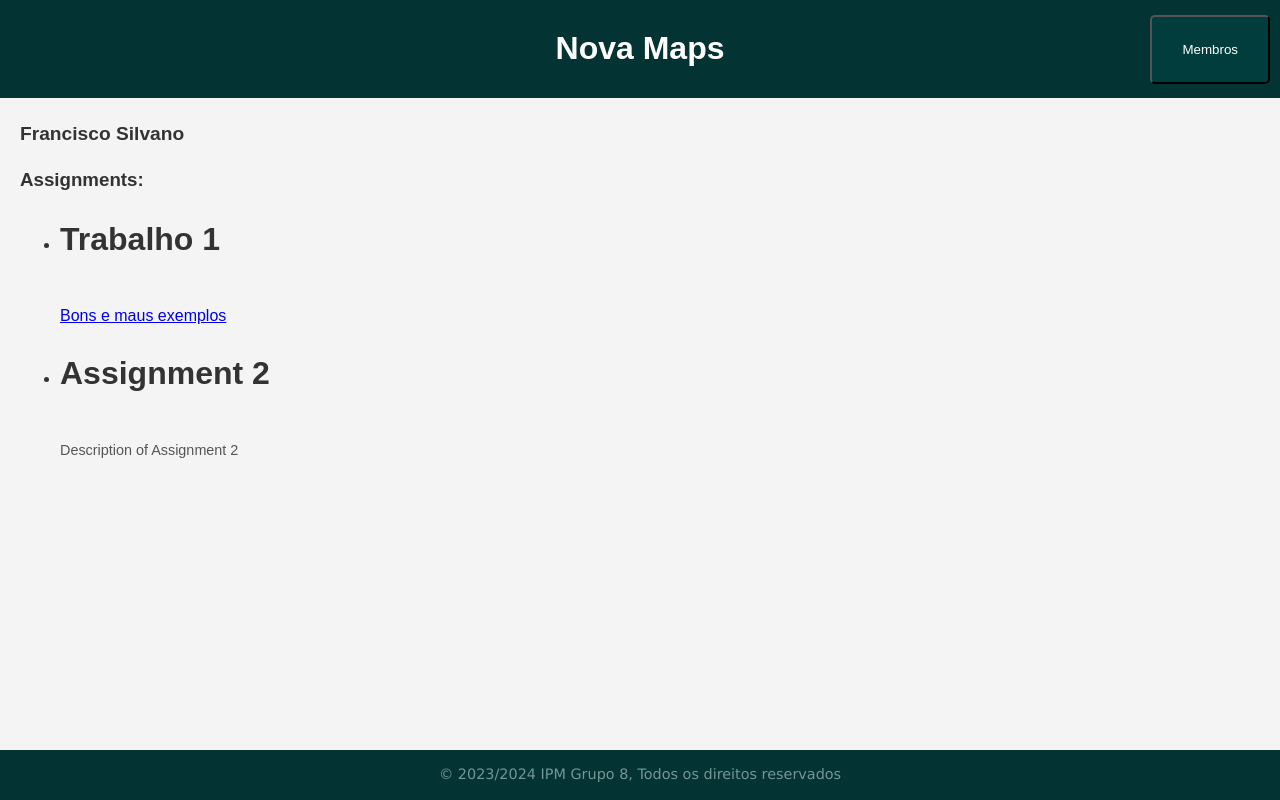
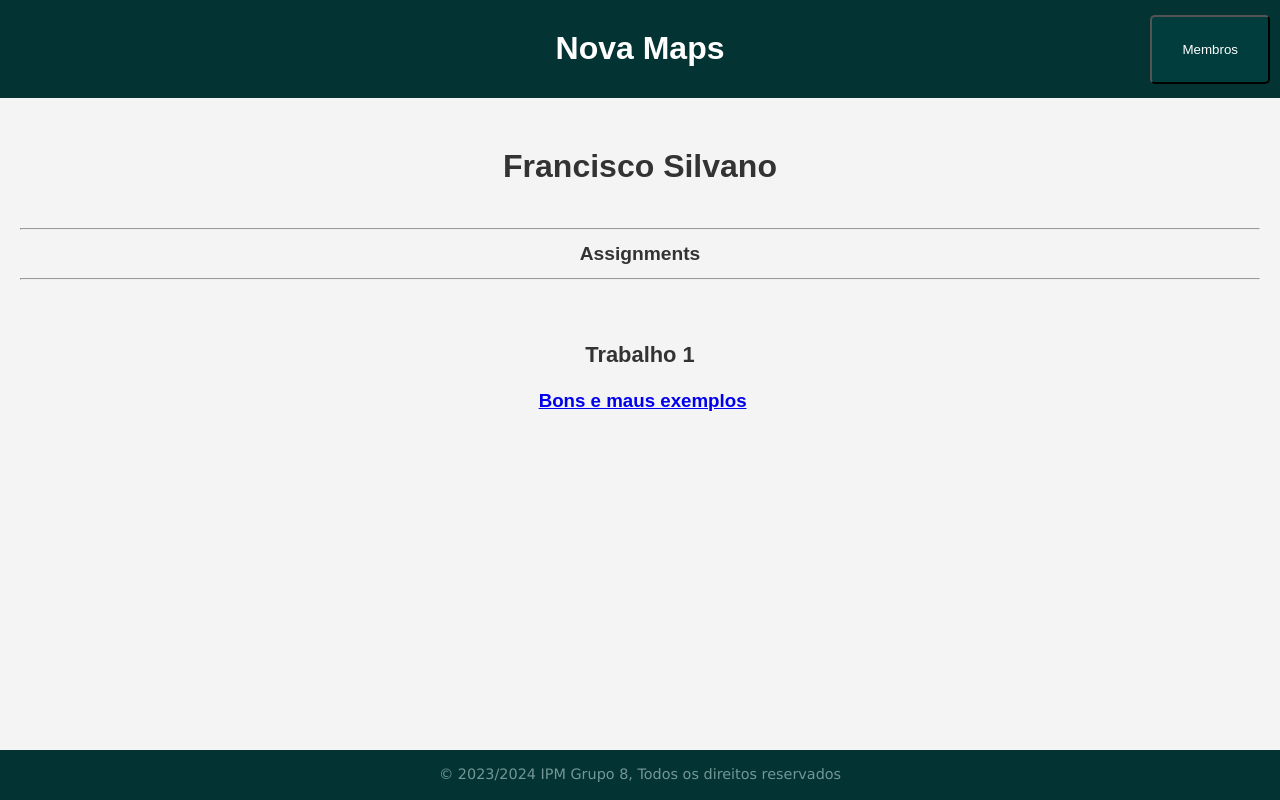
Before and after one commit to JHGarciaXD/IPM2023.github.io, a React (Create React App) app in the folder Website/: page /francisco-silvano in a window 1280 px wide. Built offline with nearby package versions, Linux system fonts and the light colour scheme.

Commit message:
update da minha page e do link

```diff
--- a/Website/src/App.js
+++ b/Website/src/App.js
@@ -143,7 +143,7 @@ function App() {
                     The main goal of our project is to develop an application that provides a user-friendly map of the FCT campus, highlighting key points of interest such as lecture halls, laboratories, cafeterias, and administrative offices. Users will be able to easily search for specific locations and access detailed information about each point of interest. Our solution will also allow for updates on events and any changes in facility availability. We are open to modifying our solution based on user feedback and evaluation procedures to ensure it aligns with user needs. We also want to provide information about what’s in stock on each store (around the campus).
                   </p>
                   <a
-                  href="https://drive.google.com/file/d/1h_ZW-z-nOhnK2IFWCqdKfe3zZoGyqESq/view?usp=sharing"
+                    href="https://drive.google.com/file/d/13hQ_iWvzdRF4JPTfuf-kMRO-xxf5XU05/view?usp=drive_link"
                     target="_blank"
                     rel="noopener noreferrer"
                   >
--- a/Website/src/membros/FranciscoPage.js
+++ b/Website/src/membros/FranciscoPage.js
@@ -1,36 +1,38 @@
 import React from 'react';
+import { Link, Switch, Route } from 'react-router-dom';
 
 const FranciscoPage = () => {
     const name = 'Francisco Silvano';
     const assignments = [
         {
             title: 'Trabalho 1',
-            link: 'https://drive.google.com/file/d/1vuvf82eu3KfRz7UjCBlXAt0Th7-y0os-/view?usp=drive_link" target="_blank'
-        },
-        {
-            title: 'Assignment 2',
-            description: 'Description of Assignment 2',
-        },
+            name: 'Bons e Maus exemplos de Design',
+            link: 'https://drive.google.com/file/d/1N1-_zHGL81oAwmLkXfIrCFh8jk9LnLlh/view?usp=sharing'
+
+        }
         // Add more assignments here
     ];
 
     return (
         <div>
-            <h2>{name}</h2>
-            <h3>Assignments:</h3>
-            <ul>
+            <center>
+                <h4>{name}</h4>
+                <hr />
+                <h2>Assignments</h2>
+                <hr />
                 {assignments.map((assignment, index) => (
-                    <li key={index}>
-                        <h4>{assignment.title}</h4>
-                        <p>{assignment.description}</p>
+                    <h3 key={index}>
+                        &nbsp;
+                        <h3>{assignment.title}</h3>
+                        &nbsp;
                         {assignment.link && (
                             <a href={assignment.link} target="_blank" rel="noopener noreferrer">
                                 Bons e maus exemplos
                             </a>
-                        )}
-                    </li>
+                        )}  </h3>
                 ))}
-            </ul>
+            </center>
+
         </div>
     );
 };
```
Lines whose indentation alone changed are shown as unchanged.
